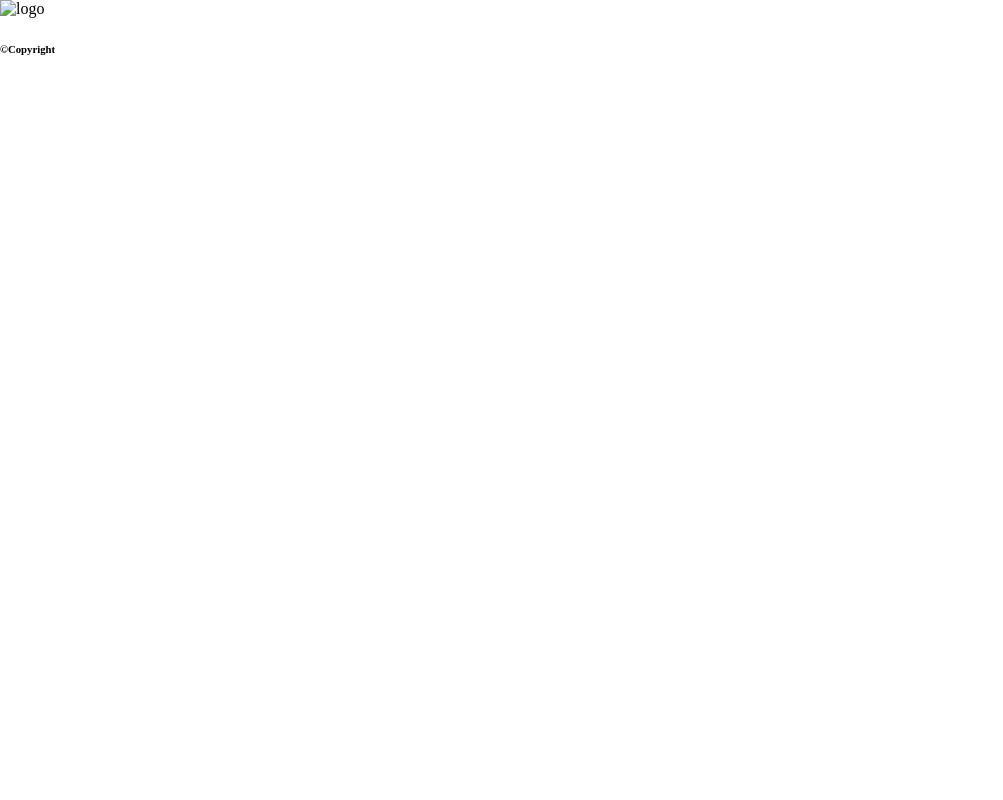
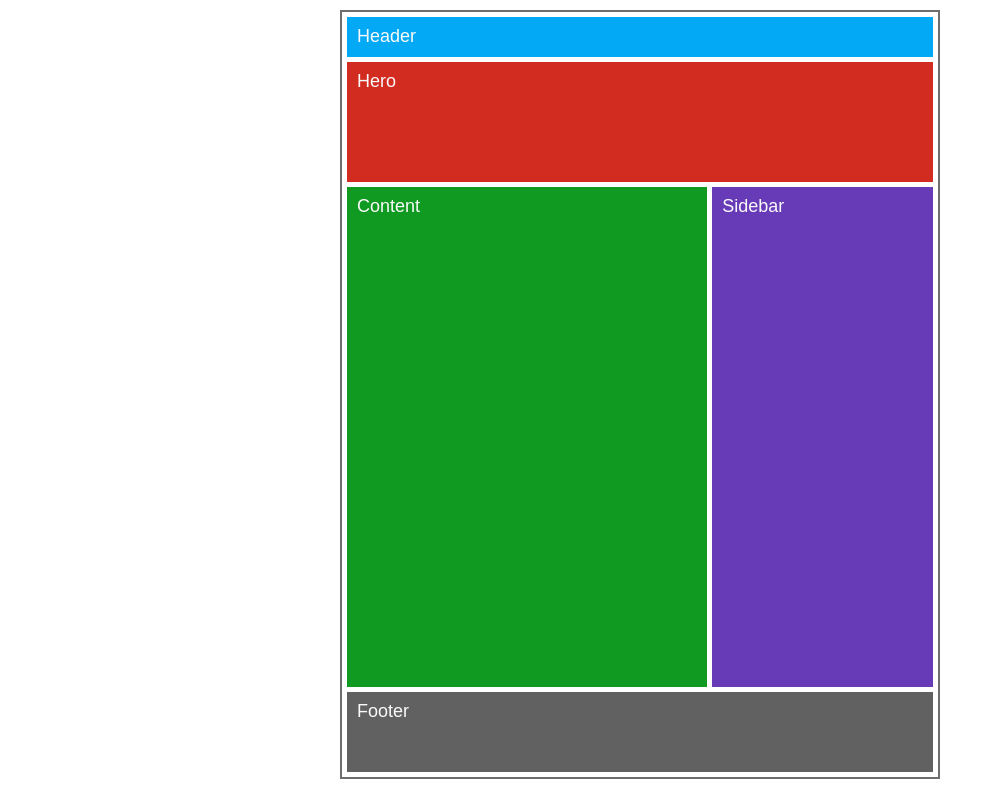
Before and after one commit to leonbis/pa_flexbox_Leonardo, a plain HTML site: page index.html in a window 1280 px wide. Shown: the whole page, without its empty margins (0-1003 px from the left). Drawn offline with Linux system fonts and the light colour scheme.

Commit message:
Ejercicio pa_flexbox uno github

```diff
--- a/css/color.css
+++ b/css/color.css
@@ -3,5 +3,12 @@
 
 /* Variables */
 :root{
+   --ColorHeader:#03A9F4;
+   --ColorHero:#D22B1F;
+   --ColorContent:#119A22;
+   --ColBorCont:#6D6D6D;
+   --ColorSidebar:#673AB7;
+   --ColorFooter:#616161;
+   --ColorFuente:#fafafa;
 
 }
--- a/css/footer.css
+++ b/css/footer.css
@@ -1,2 +1,7 @@
 /* FOOTER */
 /* ***** */
+
+footer{
+    background-color:var(--ColorFooter);
+    height:80px;
+}
--- a/css/header.css
+++ b/css/header.css
@@ -1,2 +1,8 @@
 /* HEADER */
 /* ***** */
+
+header{
+    background-color:var(--ColorHeader);
+    height:40px;
+    margin:0 0 5px 0;
+}
--- a/css/layout.css
+++ b/css/layout.css
@@ -1,2 +1,43 @@
 /* LAYOUT */
 /* ***** */
+body{
+    display:flex;
+    justify-content:center;
+    font-family:var(--FamiliaFuente);
+    color:var(--ColorFuente);
+    font-size:var(--SizeFuente);
+}
+
+header,.hero,.content,.sidebar,footer{
+    padding:10px;
+}
+
+.contenedor{
+    flex-basis:600px;
+    border:2px solid var(--ColBorCont);
+    padding:5px;
+    margin:10px 0 0 0;
+}
+
+.hero{
+    background-color:var(--ColorHero);
+    height:120px;
+    margin:0 0 5px 0;
+}
+
+.contenido{
+    display:flex;
+    height:500px;
+    margin:0 0 5px 0;
+}
+
+.content{
+    background-color:var(--ColorContent);
+    flex-grow:2;
+    margin:0 5px 0 0;
+}
+
+.sidebar{
+    background-color:var(--ColorSidebar);
+    flex-grow:1;
+}
--- a/css/reset.css
+++ b/css/reset.css
@@ -12,3 +12,52 @@ a{
 ul{
     list-style-type: none;
 }
+
+/* http://meyerweb.com/eric/tools/css/reset/
+   v2.0 | 20110126
+   License: none (public domain)
+*/
+
+html, body, div, span, applet, object, iframe,
+h1, h2, h3, h4, h5, h6, p, blockquote, pre,
+a, abbr, acronym, address, big, cite, code,
+del, dfn, em, img, ins, kbd, q, s, samp,
+small, strike, strong, sub, sup, tt, var,
+b, u, i, center,
+dl, dt, dd, ol, ul, li,
+fieldset, form, label, legend,
+table, caption, tbody, tfoot, thead, tr, th, td,
+article, aside, canvas, details, embed,
+figure, figcaption, footer, header, hgroup,
+menu, nav, output, ruby, section, summary,
+time, mark, audio, video {
+	margin: 0;
+	padding: 0;
+	border: 0;
+	font-size: 100%;
+	font: inherit;
+	vertical-align: baseline;
+}
+/* HTML5 display-role reset for older browsers */
+article, aside, details, figcaption, figure,
+footer, header, hgroup, menu, nav, section {
+	display: block;
+}
+body {
+	line-height: 1;
+}
+ol, ul {
+	list-style: none;
+}
+blockquote, q {
+	quotes: none;
+}
+blockquote:before, blockquote:after,
+q:before, q:after {
+	content: '';
+	content: none;
+}
+table {
+	border-collapse: collapse;
+	border-spacing: 0;
+}
--- a/css/tipografia.css
+++ b/css/tipografia.css
@@ -3,5 +3,6 @@
 
 /* Variables */
 :root{
-
+   --SizeFuente:18px;
+   --FamiliaFuente:sans-serif;
 }
--- a/index.html
+++ b/index.html
@@ -4,20 +4,34 @@
         <meta charset="UTF-8" />
         <meta http-equiv="X-UA-Compatible" content="IE=edge" />
         <meta name="viewport" content="width=device-width, initial-scale=1.0" />
-        <title>Document</title>
+        <title>Plantilla PA_FlexBox</title>
         <link rel="stylesheet" href="main.css" />
     </head>
     <body>
         <!-- HEADER -->
+        <section class="contenedor">
         <header>
-            <img src="./img/logo.svg" alt="logo">
-            <nav class="menu"></nav>
+        Header
         </header>
+        <!-- HERO -->
+        <section class="hero">
+        Hero
+        </section>
+        <!-- CONTENIDO - contiene a content y sidebar - -->
+        <section class="contenido">
         <!-- MAIN -->
-        <main></main>
+        <main class="content">
+        Content
+        </main>
+        <!-- SIDEBAR -->
+        <section class="sidebar">
+        Sidebar
+        </section>
+        </section>
         <!-- FOOTER -->
         <footer>
-            <h6 class="copy">&copy;Copyright</h6>
+        Footer
         </footer>
+        </section>
     </body>
 </html>
--- a/main.css
+++ b/main.css
@@ -3,7 +3,7 @@
 @import url(./css/reset.css);
 
 /* VARIABLES, COLORES Y TIPOGRAFÍA */
-@import url(./css/color.css);
+@import url(css/color.css);
 @import url(./css/tipografia.css);
 
 /* ESTRUCTURAS */
```
Also changed, not shown: assets/CoderCoder-ResponsiveLayoutt.jpg (added), 1 other file.
